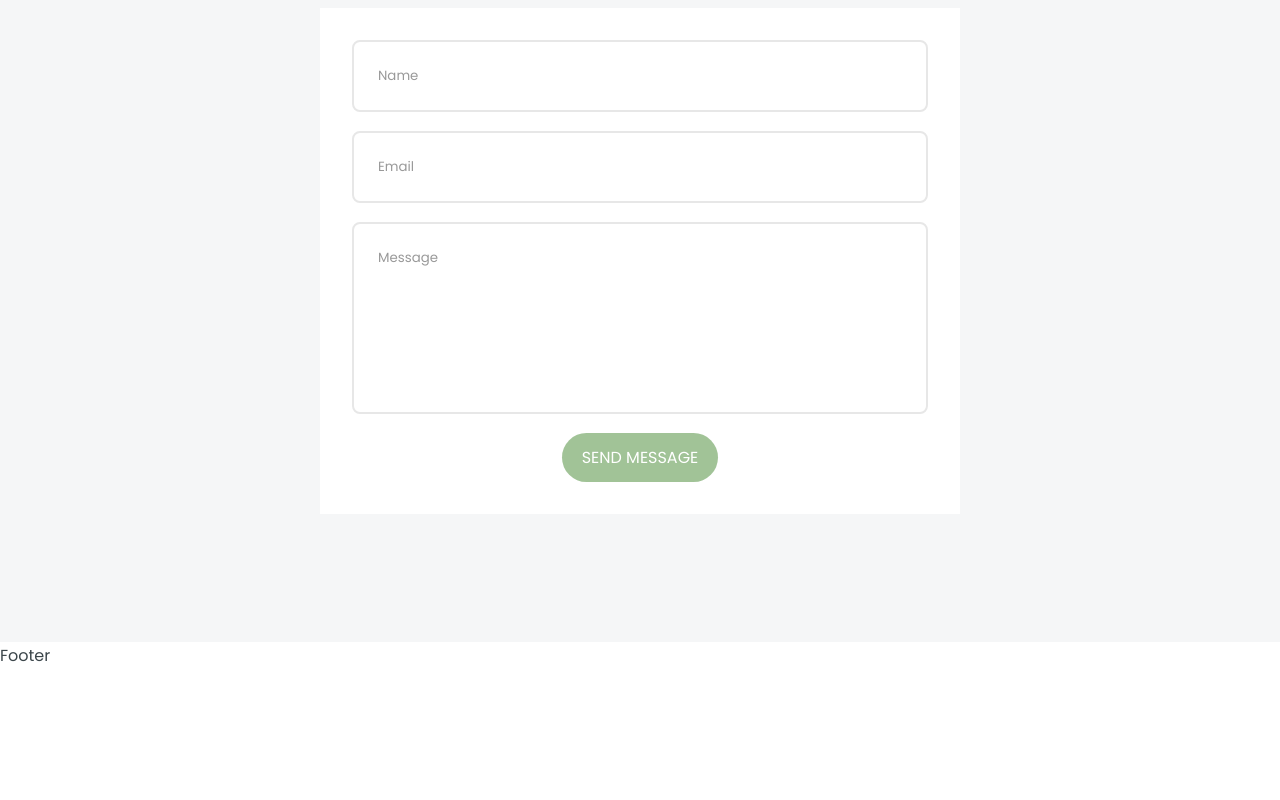
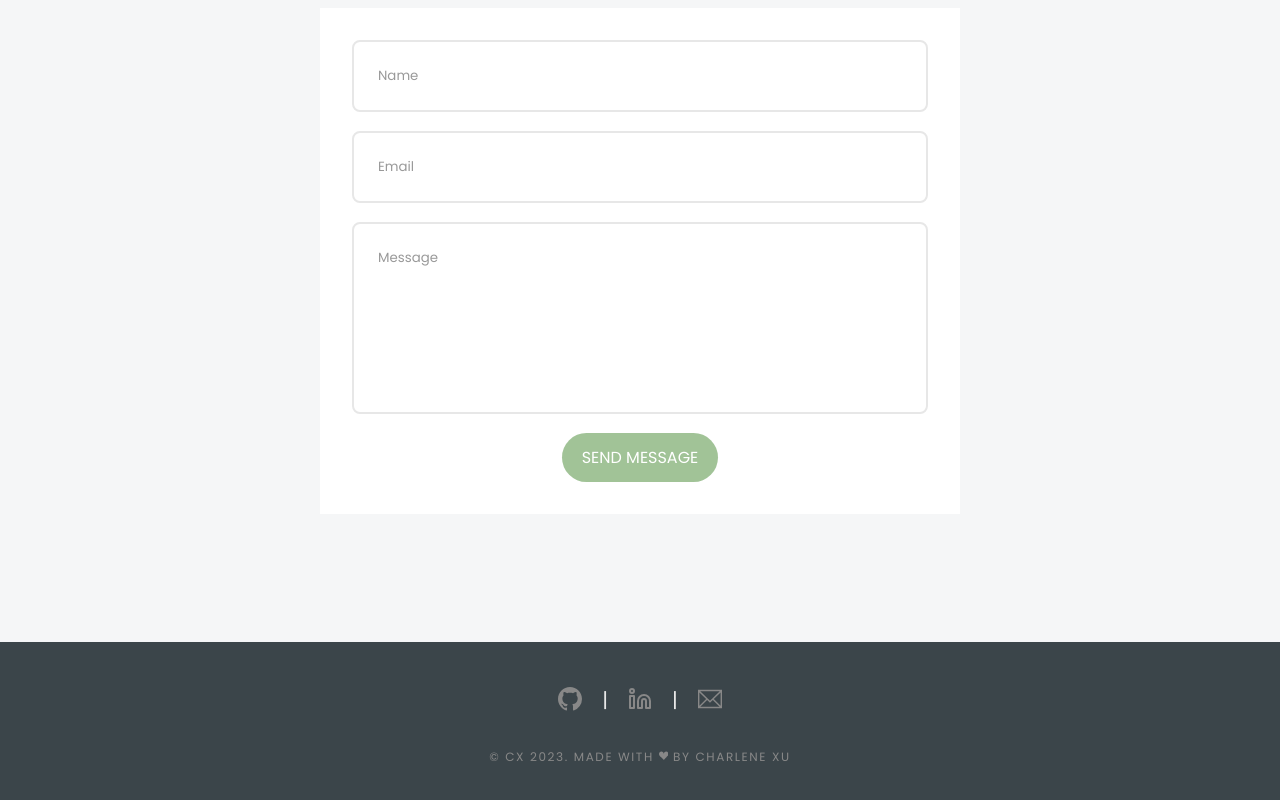
Before and after one commit to charlenexu20/portfolio, a React (Create React App) app: page / in a window 1280 px wide. Shown: the part 2800-3600 px from the top of the page. Before the commit the page ends 3469 px from the top, so only its background shows below. Built offline with nearby package versions, Linux system fonts and the light colour scheme.

Commit message:
Complete footer component styling and layout

```diff
--- a/src/components/footer/Footer.jsx
+++ b/src/components/footer/Footer.jsx
@@ -1,8 +1,25 @@
 import React from "react";
 import "./footer.css";
+import { BsSuitHeartFill } from "react-icons/bs";
+import HeaderSocial from "../header/HeaderSocial";
 
 const Footer = () => {
-  return <div>Footer</div>;
+  let getYear = () => {
+    let currentYear = new Date().getFullYear();
+    return currentYear;
+  };
+
+  return (
+    <footer>
+      <HeaderSocial customClass="footer__social" />
+      <div className="footer__copyright">
+        <small>
+          &copy; CX {getYear()}. Made with{" "}
+          <BsSuitHeartFill className="footer__copyright-icon" /> by Charlene Xu
+        </small>
+      </div>
+    </footer>
+  );
 };
 
 export default Footer;
--- a/src/components/footer/footer.css
+++ b/src/components/footer/footer.css
@@ -0,0 +1,22 @@
+footer {
+  background: var(--color-primary);
+  padding-top: 1.3rem;
+  padding-bottom: 8.5rem;
+  text-align: center;
+  font-size: 0.9rem;
+}
+
+.footer__social .header__socials--decor:hover {
+  color: var(--color-white);
+}
+
+.footer__copyright > small {
+  color: var(--color-primary-variant);
+  letter-spacing: 0.1rem;
+  text-transform: uppercase;
+}
+
+.footer__copyright-icon {
+  font-size: 0.6rem;
+  color: var(--color-primary-variant);
+}
```
